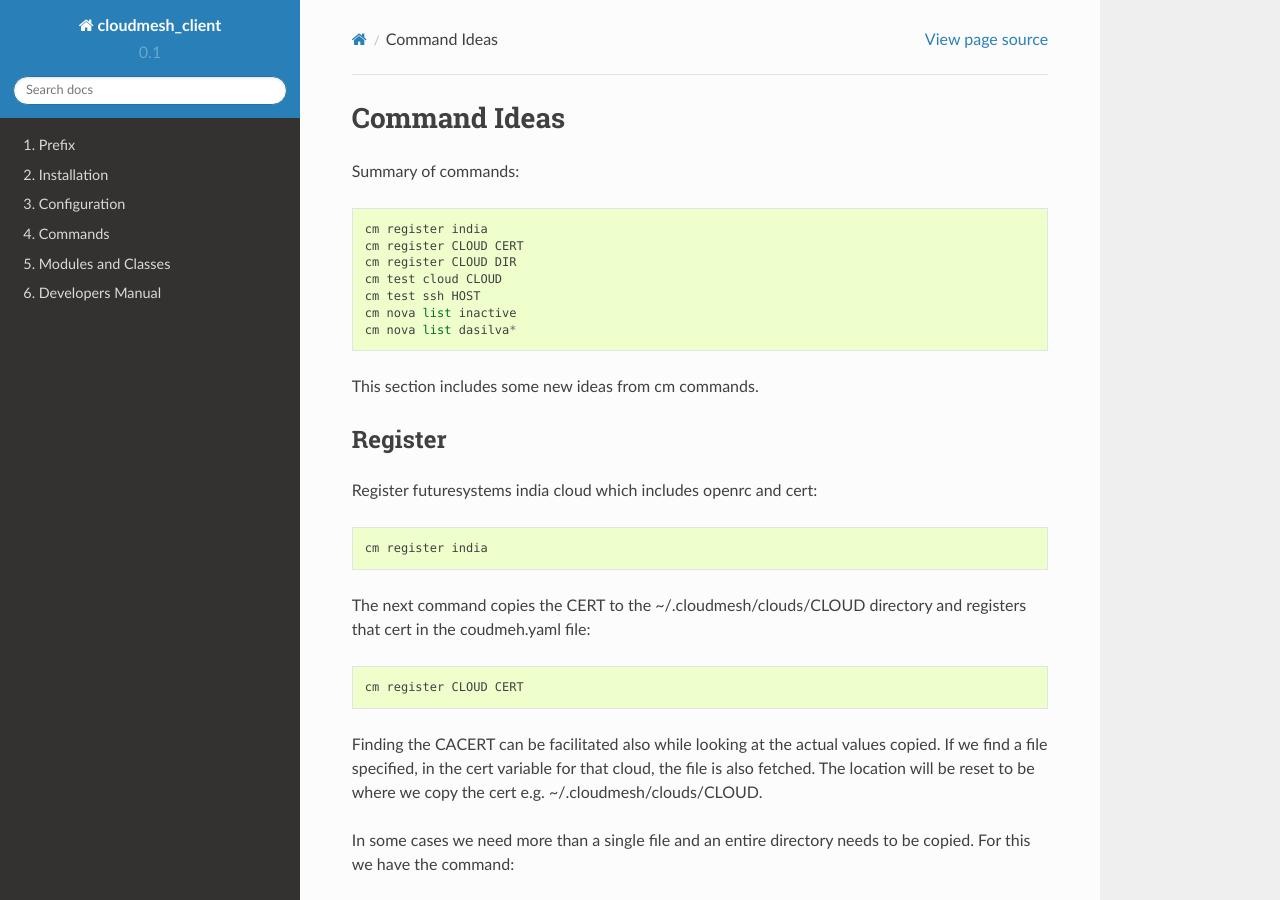
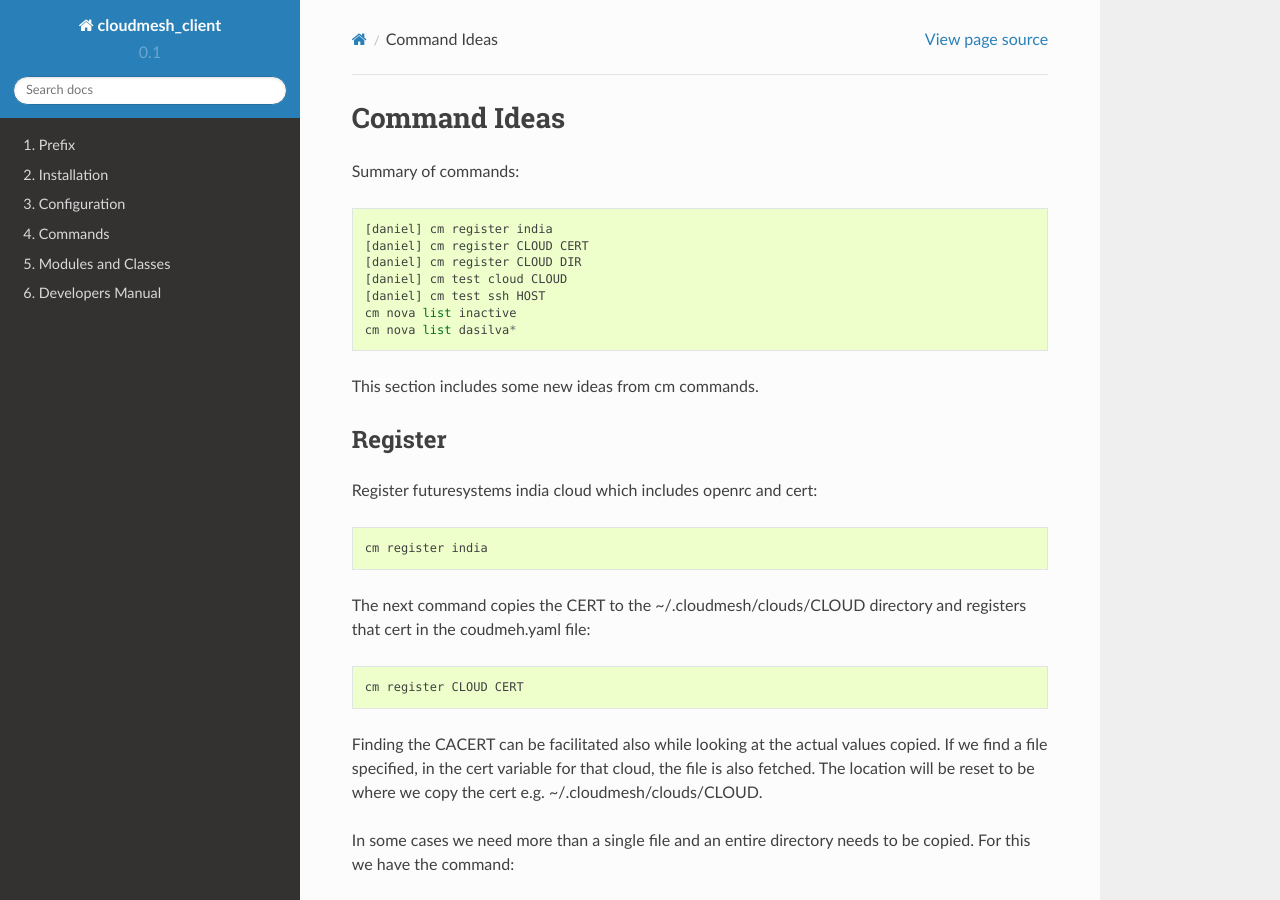
Before and after one commit to cloudmesh/client, a Sphinx documentation site: the page built from docs/source/commands_nova.rst, in a window 1280 px wide and 900 px high. Built offline with Sphinx 7.4.7 and the Read the Docs theme 2.0.0, drawn with Linux system fonts in a browser that asks for light colours; pages that are not in the unit, such as notebooks, are missing from menus.

Commit message:
adding more comments

```diff
--- a/docs/source/commands_nova.rst
+++ b/docs/source/commands_nova.rst
@@ -3,11 +3,11 @@ Command Ideas
 
 Summary of commands::
 
-  cm register india
-  cm register CLOUD CERT
-  cm register CLOUD DIR
-  cm test cloud CLOUD
-  cm test ssh HOST
+  [daniel] cm register india
+  [daniel] cm register CLOUD CERT
+  [daniel] cm register CLOUD DIR
+  [daniel] cm test cloud CLOUD
+  [daniel] cm test ssh HOST
   cm nova list inactive
   cm nova list dasilva*
 
```
